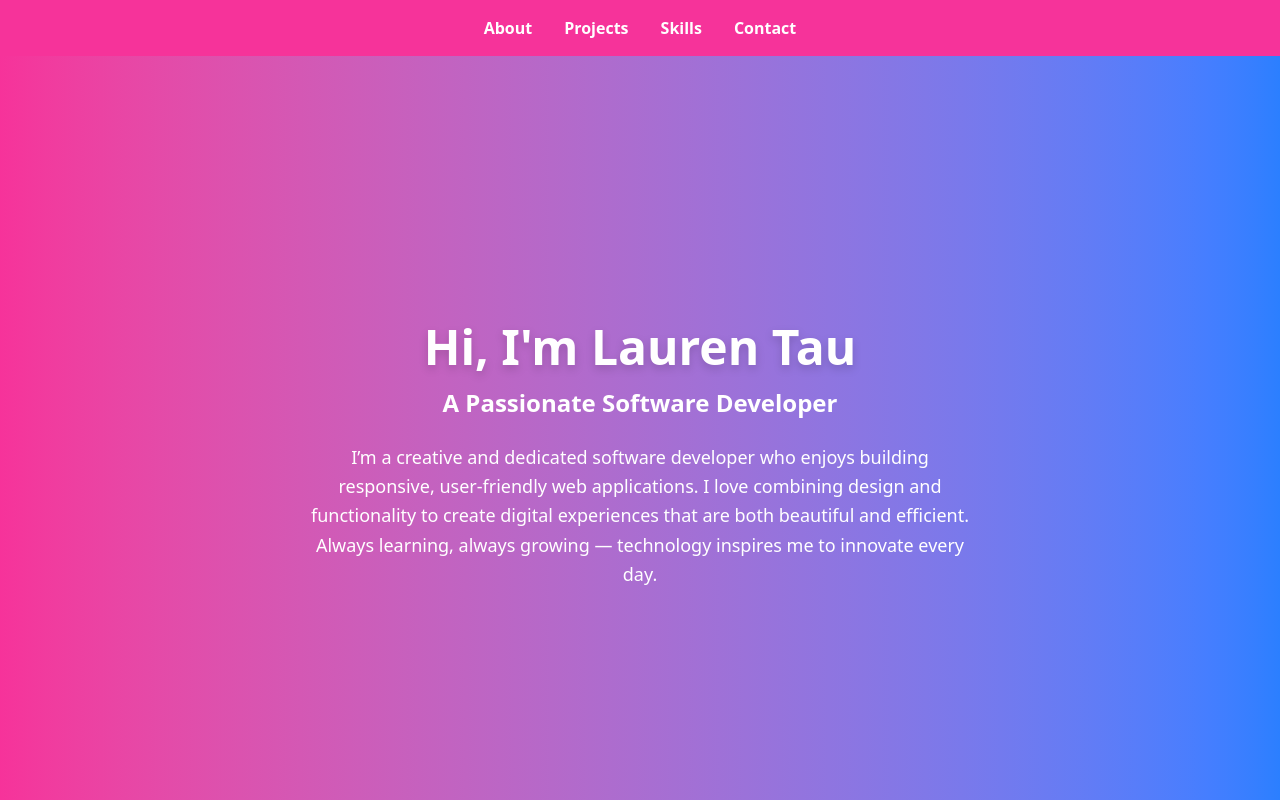
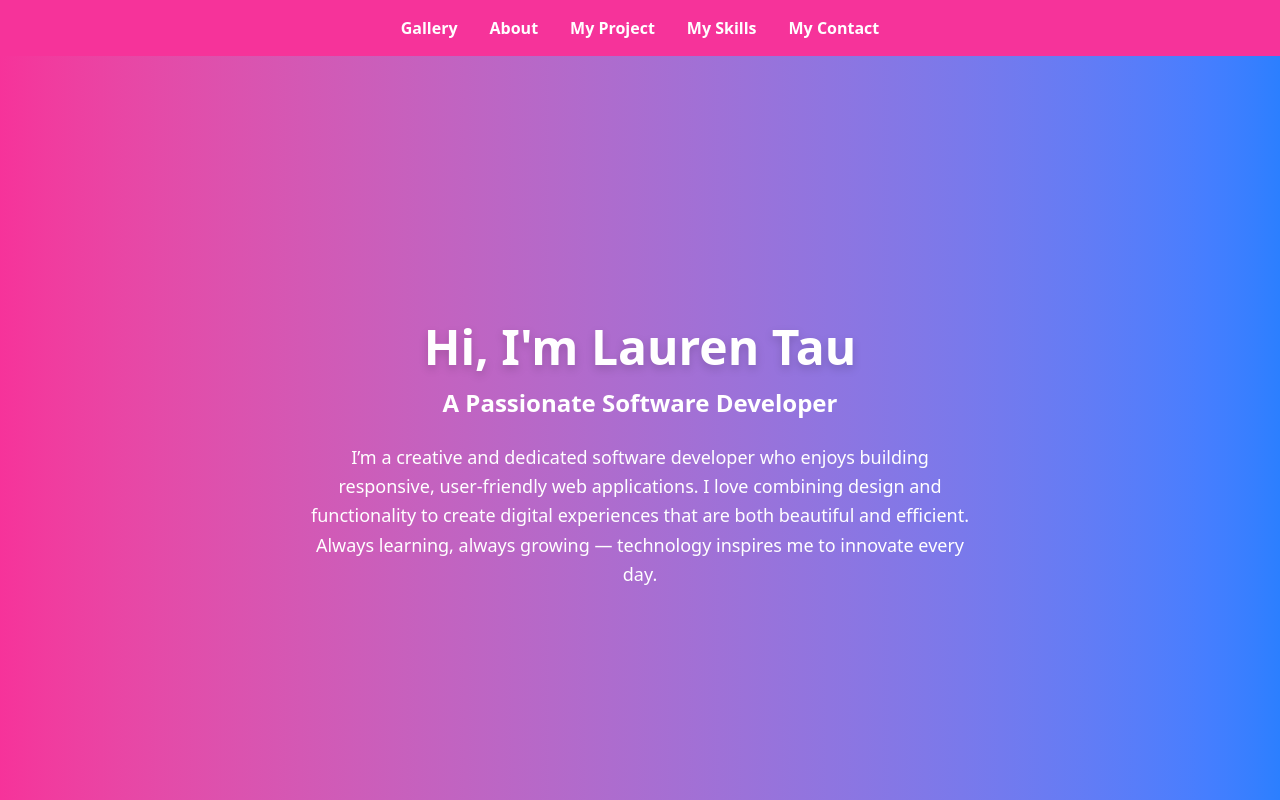
Before and after one commit to laurentau/portfolio, a React (Vite) app: page / in a window 1280 px wide. Shown: the top 800 px of the page. Built offline with nearby package versions, Linux system fonts and the light colour scheme.

Commit message:
recreate the header style

```diff
--- a/src/components/Header.jsx
+++ b/src/components/Header.jsx
@@ -1,84 +1,76 @@
 import React from 'react'
-
-
 function Header() {
   return (
+    <>
+      {/* Navbar */}
+      <nav className="bg-pink-500 py-4 shadow-md">
+        {/* Navigation list */}
+        <ul className="flex justify-center space-x-8">
+          {/* Gallery link */}
+          <li>
+            <a
+              href="#Hero"
+              className="text-white font-semibold hover:text-blue-400 transition duration-300"
+            >
+              Gallery
+            </a>
+          </li>
 
-
-
-
-      <><nav className="bg-pink-500 py-4 shadow-md">
-      {/*
-<ul> it  groups the navigation items.
-flex = use Flexbox
-justify-center  center items horizontally
-space-x-8 = horizontal spacing between the list items
-*/}
-      <ul className="flex justify-center space-x-8">
-        {/* Each <li> holds one link */}
-
+          {/* About link */}
           <li>
-          {/*
- <a> is the clickable link that scrolls to a section on the page.
-href="#about" = it points to an element with id="about"
-text-white = white text color for good contrast on the pink background
-font-semibold = slightly bold text
-hover:text-blue-400 = change text color to a cute blue on hover
-transition duration-300 = smooth color transition over 300ms
-*/}
             <a
-            href="#about"
+              href="#About"
               className="text-white font-semibold hover:text-blue-400 transition duration-300"
             >
               About
             </a>
           </li>
 
+          {/* My Projects link */}
           <li>
-          {/* Project link  */}
             <a
-            href="#projects"
+              href="#Project"
               className="text-white font-semibold hover:text-blue-400 transition duration-300"
             >
-            Projects
+              My Project
             </a>
           </li>
 
+          {/* Skills link */}
           <li>
-          {/* Skill link  */}
             <a
-            href="#skills"
+              href="#Skills"
               className="text-white font-semibold hover:text-blue-400 transition duration-300"
             >
-            Skills
+              My Skills
             </a>
           </li>
 
+          {/* Contact link */}
           <li>
-          {/* Contact link  */}
             <a
-            href="#contact"
+              href="#Contact"
               className="text-white font-semibold hover:text-blue-400 transition duration-300"
             >
-            Contact
+              My Contact
             </a>
           </li>
         </ul>
       </nav>
 
+      {/* Hero / Introduction Section */}
       <header className="bg-linear-to-r from-pink-500 to-blue-500 text-white flex flex-col items-center justify-center h-screen text-center p-6">
-
-        {/* My name   */}
+        {/* My Name */}
         <h1 className="text-5xl font-extrabold mb-4 drop-shadow-lg">
           Hi, I'm Lauren Tau
         </h1>
 
-        {/* My professional title */}
+        {/* Professional Title */}
         <h2 className="text-2xl font-semibold mb-6">
           A Passionate Software Developer
         </h2>
 
-        {/* Introduction paragraph */}
+        {/* Introduction Paragraph */}
         <p className="max-w-2xl text-lg leading-relaxed">
           I’m a creative and dedicated software developer who enjoys building
           responsive, user-friendly web applications. I love combining design and
@@ -86,12 +78,9 @@ transition duration-300 = smooth color transition over 300ms
           efficient. Always learning, always growing — technology inspires me to
           innovate every day.
         </p>
-      </header></>
+      </header>
+    </>
+  );
+}
 
-
-
-
-
-  )
-}
-export default Header
+export default Header;
```
Lines whose indentation alone changed are shown as unchanged.
